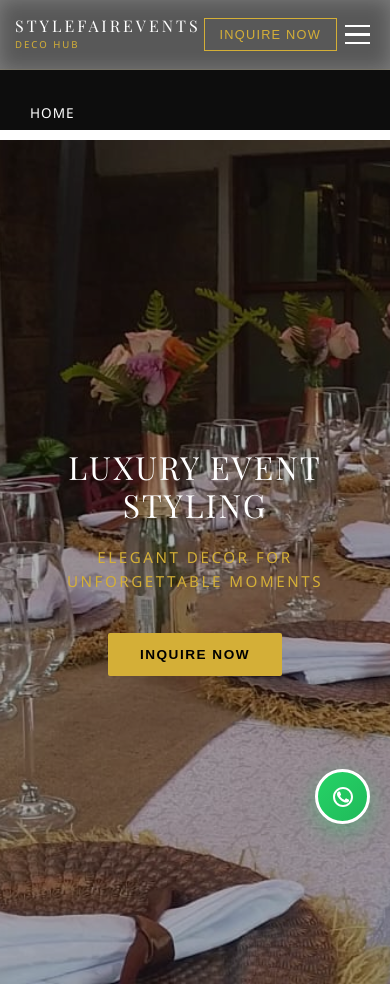
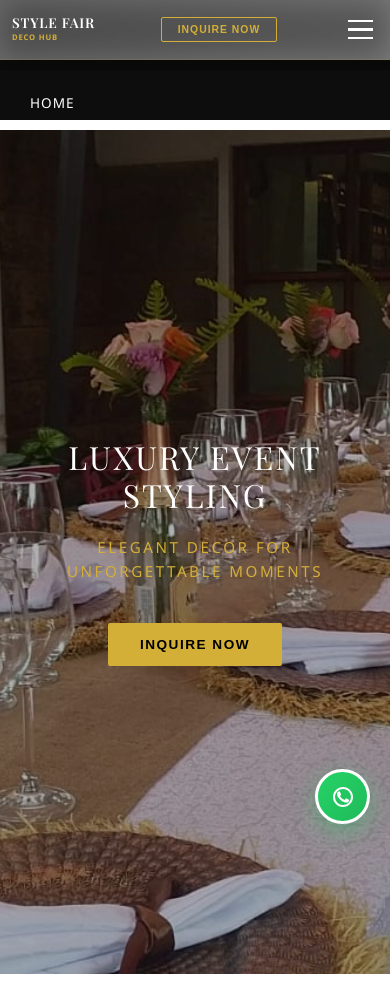
Before and after one commit to Silvano254/stylefair_events_and_decor_hub, a website: page frontend/pages/index.html in a window 390 px wide. Shown: the top 984 px of the page. Drawn offline with nearby package versions, Linux system fonts and the light colour scheme.

Commit message:
Fix: Responsive navbar - update branding text, apply hero overlay gradient design, prevent text squeezing on mobile, adjust hero margins for different navbar heights

```diff
--- a/frontend/assets/css/style.css
+++ b/frontend/assets/css/style.css
@@ -103,12 +103,13 @@ body {
   display: flex;
   align-items: center;
   justify-content: space-between;
-  background: rgba(0, 0, 0, 0.3);
-  backdrop-filter: blur(10px);
+  background: linear-gradient(135deg, rgba(0, 0, 0, 0.4) 0%, rgba(0, 0, 0, 0.3) 100%);
+  backdrop-filter: blur(15px);
   z-index: 1000;
   transition: all 0.3s cubic-bezier(0.34, 1.56, 0.64, 1);
-  padding: 0 40px;
-  border-bottom: 1px solid rgba(212, 175, 55, 0.1);
+  padding: 0 30px;
+  border-bottom: 1px solid rgba(212, 175, 55, 0.15);
+  box-shadow: 0 4px 20px rgba(0, 0, 0, 0.2);
 }
 
 #navbar-container,
@@ -122,10 +123,10 @@ body {
 }
 
 .navbar.scrolled {
-  background: rgba(0, 0, 0, 0.98);
-  backdrop-filter: blur(15px);
-  box-shadow: 0 8px 32px rgba(0, 0, 0, 0.2);
-  border-bottom: 1px solid rgba(212, 175, 55, 0.2);
+  background: linear-gradient(135deg, rgba(0, 0, 0, 0.95) 0%, rgba(0, 0, 0, 0.92) 100%);
+  backdrop-filter: blur(20px);
+  box-shadow: 0 8px 32px rgba(0, 0, 0, 0.3);
+  border-bottom: 2px solid rgba(212, 175, 55, 0.25);
 }
 
 .navbar-container {
@@ -148,28 +149,30 @@ body {
 }
 
 .logo-text {
-  font-size: 1.35rem;
-  font-weight: 400;
+  font-size: 1.25rem;
+  font-weight: 600;
   color: var(--white);
-  letter-spacing: 3px;
+  letter-spacing: 1.5px;
   font-family: var(--font-luxury);
   text-transform: uppercase;
   line-height: 1.1;
+  white-space: nowrap;
 }
 
 .logo-subtext {
-  font-size: 0.65rem;
-  color: var(--gold);
-  letter-spacing: 2px;
-  font-weight: 500;
+  font-size: 0.6rem;
+  color: var(--gold);
+  letter-spacing: 1.5px;
+  font-weight: 600;
   text-transform: uppercase;
-  margin-top: 2px;
+  margin-top: 1px;
+  white-space: nowrap;
 }
 
 .nav-links {
   display: flex;
   list-style: none;
-  gap: 45px;
+  gap: 35px;
   justify-content: center;
   flex: 1;
 }
@@ -208,17 +211,18 @@ body {
   background: transparent;
   color: var(--gold);
   border: 1.5px solid var(--gold);
-  padding: 10px 32px;
-  font-size: 0.8rem;
-  font-weight: 500;
-  border-radius: 0;
+  padding: 8px 28px;
+  font-size: 0.75rem;
+  font-weight: 600;
+  border-radius: 2px;
   cursor: pointer;
   transition: all 0.3s cubic-bezier(0.34, 1.56, 0.64, 1);
-  letter-spacing: 1.2px;
+  letter-spacing: 1px;
   flex-shrink: 0;
   text-transform: uppercase;
   position: relative;
   overflow: hidden;
+  white-space: nowrap;
 }
 
 .inquire-btn::before {
@@ -1925,10 +1929,25 @@ table tbody tr:hover {
    ======================================== */
 
 @media (max-width: 768px) {
-  /* Header & Navbar */
+  /* Header & Navbar - Tablet */
+  .navbar {
+    padding: 0 20px;
+    height: 65px;
+  }
+
+  .logo-text {
+    font-size: 1rem;
+    letter-spacing: 1px;
+  }
+
+  .logo-subtext {
+    font-size: 0.55rem;
+    letter-spacing: 1px;
+  }
+
   .nav-links {
     position: absolute;
-    top: 70px;
+    top: 65px;
     left: 0;
     right: 0;
     background: rgba(0, 0, 0, 0.95);
@@ -1950,6 +1969,11 @@ table tbody tr:hover {
     display: flex;
   }
 
+  /* Hero - Tablet */
+  .hero {
+    margin-top: 65px;
+  }
+
   /* Page Hero */
   .page-hero {
     height: 35vh;
@@ -2159,23 +2183,38 @@ table tbody tr:hover {
 @media (max-width: 480px) {
   /* Navbar */
   .navbar {
-    padding: 0 15px;
+    padding: 0 12px;
+    height: 60px;
+  }
+
+  .navbar-container {
+    gap: 8px;
   }
 
   .logo-text {
-    font-size: 1rem;
+    font-size: 0.85rem;
+    letter-spacing: 0.8px;
   }
 
   .logo-subtext {
-    font-size: 0.6rem;
+    font-size: 0.48rem;
+    letter-spacing: 0.8px;
   }
 
   .inquire-btn {
-    padding: 8px 15px;
-    font-size: 0.8rem;
+    padding: 6px 16px;
+    font-size: 0.65rem;
+  }
+
+  .nav-links {
+    top: 60px;
   }
 
   /* Hero */
+  .hero {
+    margin-top: 60px;
+  }
+
   .hero-title {
     font-size: 2rem;
   }
--- a/frontend/components/navbar.html
+++ b/frontend/components/navbar.html
@@ -3,8 +3,8 @@
     <!-- Logo -->
     <div class="navbar-brand">
       <a href="/" class="logo">
-        <span class="logo-text">stylefairevents</span>
-        <span class="logo-subtext">deco hub</span>
+        <span class="logo-text">Style Fair</span>
+        <span class="logo-subtext">Deco Hub</span>
       </a>
     </div>
 
```
